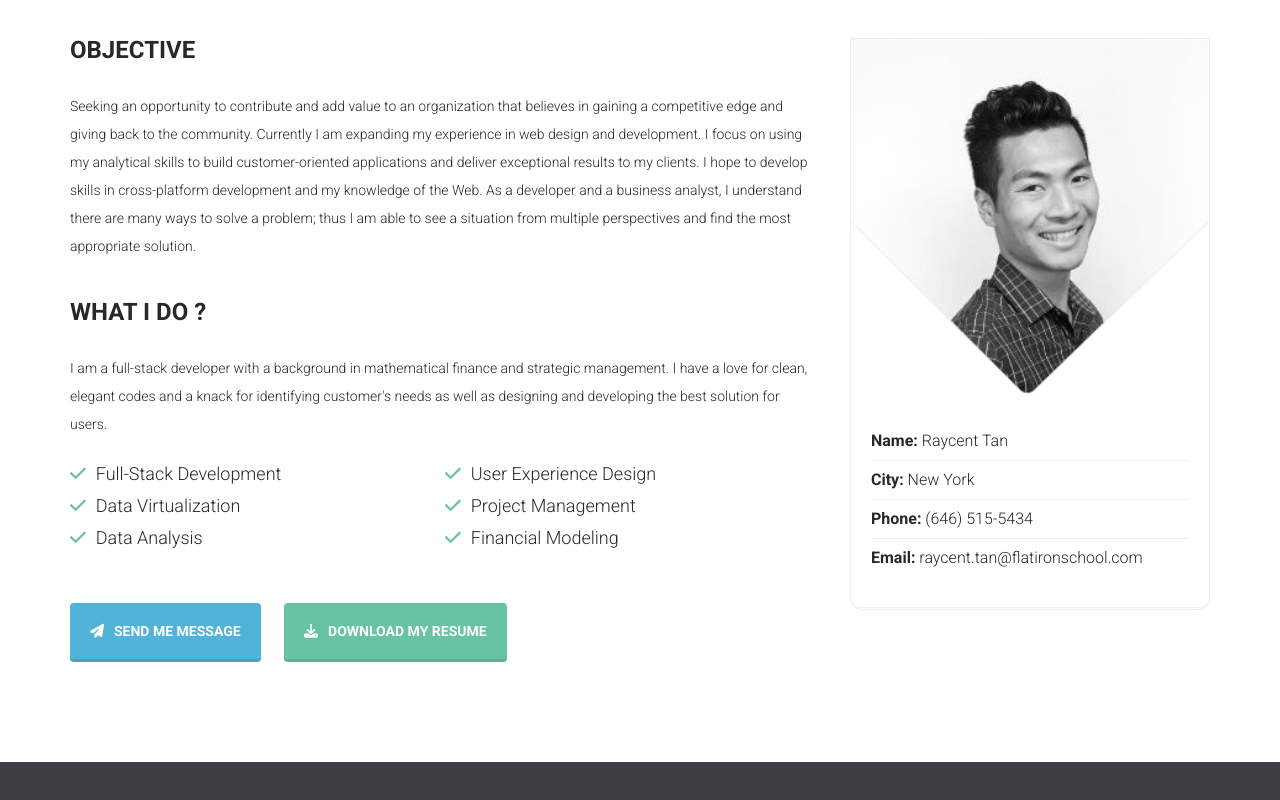
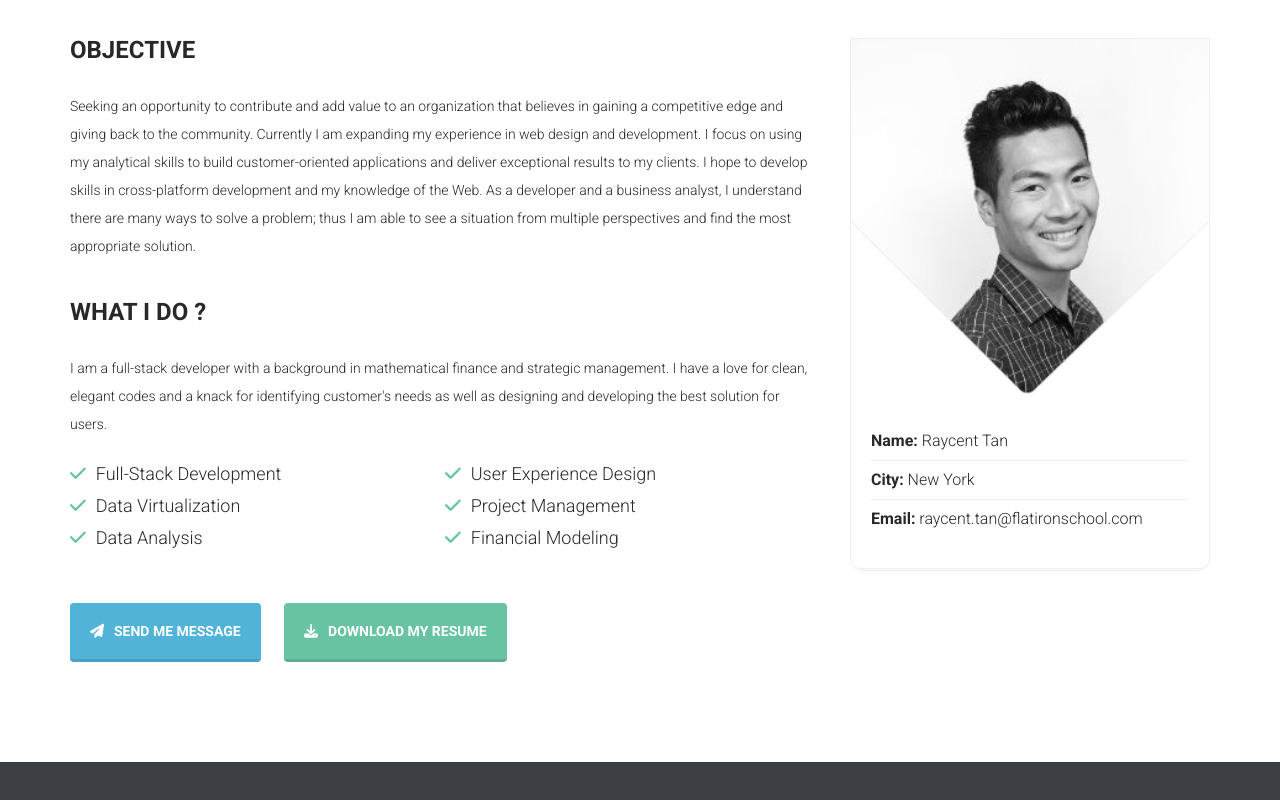
Before and after one commit to raycent/raycent.github.io, a plain HTML site: page index.html in a window 1280 px wide. Shown: the part 1074-1874 px from the top of the page. Drawn offline with nearby package versions, Linux system fonts and the light colour scheme.

Commit message:
Remove number

```diff
--- a/index.html
+++ b/index.html
@@ -117,7 +117,6 @@
             <ul>
               <li><strong>Name:</strong> Raycent Tan</li>
               <li><strong>City:</strong> New York</li>
-              <li><strong>Phone:</strong> (646) 515-5434</li>
               <li><strong>Email:</strong> raycent.tan@flatironschool.com</li>
             </ul>
           </div>
```
